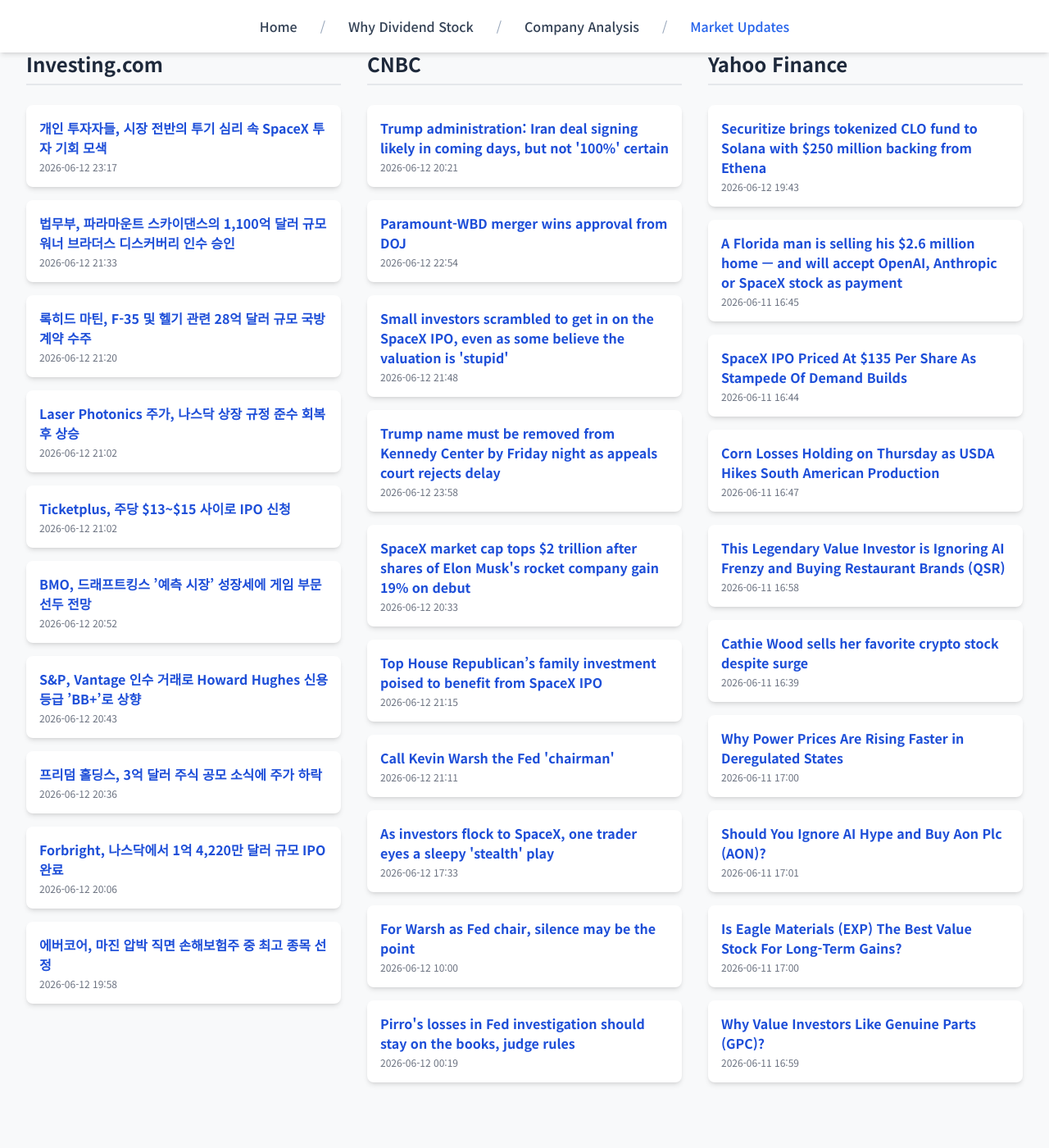
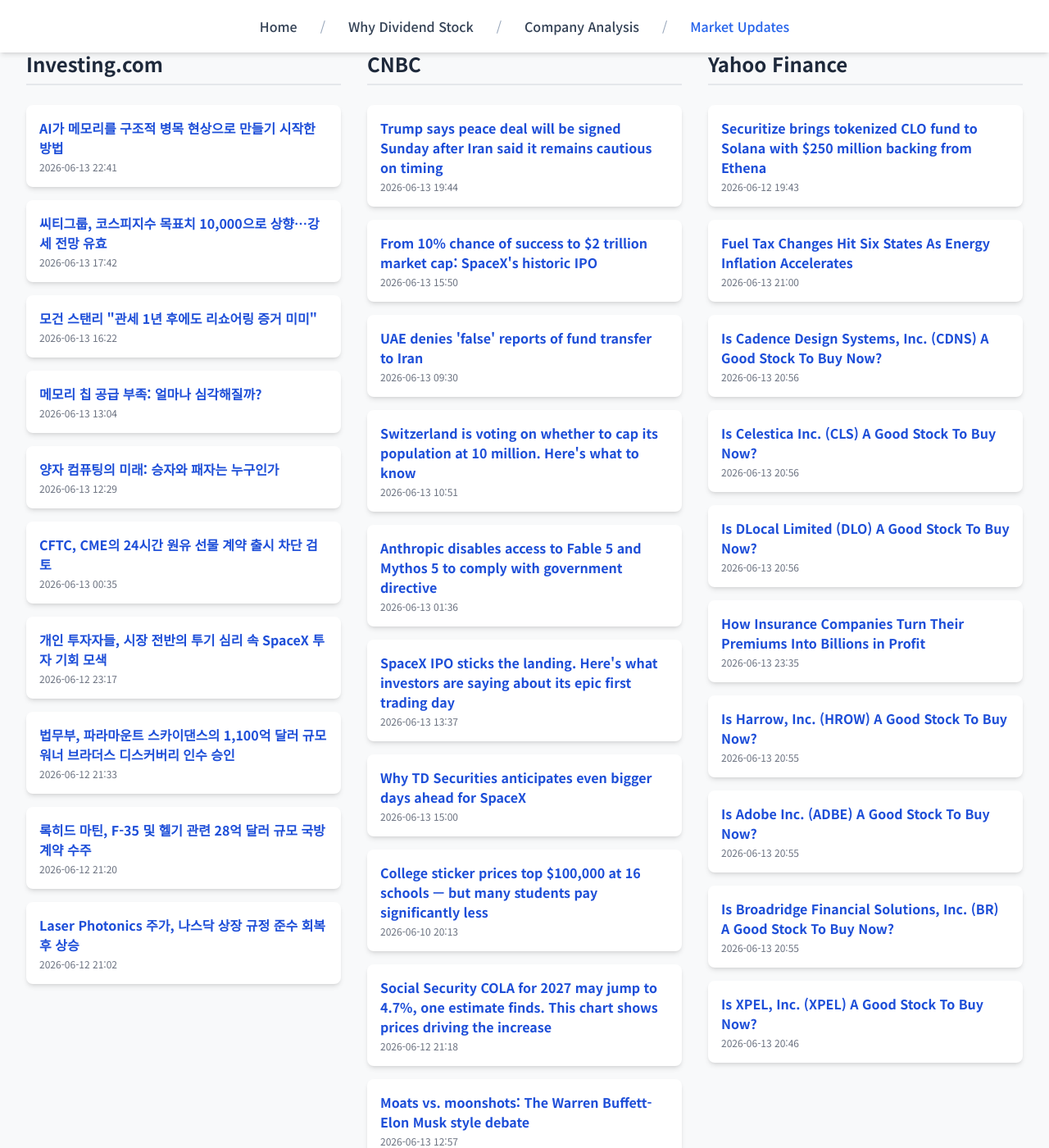
Before and after one commit to Kay-Hwang/my-company-analysis, a Jekyll site: the page built from market-updates.html, in a window 1280 px wide and 1400 px high, scrolled down 214 px. Shown: the whole window at 82% size. Built offline with Jekyll 4.4.1, drawn with Linux system fonts in a browser that asks for light colours; nearby versions of some CDN libraries; a script that is not in the unit is left out; before the commit the page ends 1566 px from its top, so only the background shows below that.

Commit message:
Update daily data

```diff
--- a/_data/latest_data.json
+++ b/_data/latest_data.json
@@ -1,7 +1,43 @@
 {
-  "lastUpdated": "2026년 06월 13일 09:19 KST",
+  "lastUpdated": "2026년 06월 14일 09:04 KST",
   "news": {
     "investing": [
+      {
+        "title": "AI가 메모리를 구조적 병목 현상으로 만들기 시작한 방법",
+        "link": "https://kr.investing.com/news/stock-market-news/article-1983363",
+        "pubDate": "2026-06-13 22:41:10",
+        "summary": "AI가 메모리를 구조적 병목 현상으로 만들기 시작한 방법"
+      },
+      {
+        "title": "씨티그룹, 코스피지수 목표치 10,000으로 상향…강세 전망 유효",
+        "link": "https://kr.investing.com/news/stock-market-news/article-1983359",
+        "pubDate": "2026-06-13 17:42:07",
+        "summary": "씨티그룹, 코스피지수 목표치 10,000으로 상향…강세 전망 유효"
+      },
+      {
+        "title": "모건 스탠리 \"관세 1년 후에도 리쇼어링 증거 미미\"",
+        "link": "https://kr.investing.com/news/stock-market-news/article-1983357",
+        "pubDate": "2026-06-13 16:22:00",
+        "summary": "모건 스탠리 \"관세 1년 후에도 리쇼어링 증거 미미\""
+      },
+      {
+        "title": "메모리 칩 공급 부족: 얼마나 심각해질까?",
+        "link": "https://kr.investing.com/news/stock-market-news/article-1983337",
+        "pubDate": "2026-06-13 13:04:11",
+        "summary": "메모리 칩 공급 부족: 얼마나 심각해질까?"
+      },
+      {
+        "title": "양자 컴퓨팅의 미래: 승자와 패자는 누구인가",
+        "link": "https://kr.investing.com/news/stock-market-news/article-1983334",
+        "pubDate": "2026-06-13 12:29:56",
+        "summary": "양자 컴퓨팅의 미래: 승자와 패자는 누구인가"
+      },
+      {
+        "title": "CFTC, CME의 24시간 원유 선물 계약 출시 차단 검토",
+        "link": "https://kr.investing.com/news/stock-market-news/article-1983243",
+        "pubDate": "2026-06-13 00:35:43",
+        "summary": "CFTC, CME의 24시간 원유 선물 계약 출시 차단 검토"
+      },
       {
         "title": "개인 투자자들, 시장 전반의 투기 심리 속 SpaceX 투자 기회 모색",
         "link": "https://kr.investing.com/news/stock-market-news/article-1983210",
@@ -25,104 +61,68 @@
         "link": "https://kr.investing.com/news/stock-market-news/article-93CH-1983117",
         "pubDate": "2026-06-12 21:02:21",
         "summary": "Laser Photonics 주가, 나스닥 상장 규정 준수 회복 후 상승"
-      },
-      {
-        "title": "Ticketplus, 주당 $13~$15 사이로 IPO 신청",
-        "link": "https://kr.investing.com/news/stock-market-news/article-432SI-1983128",
-        "pubDate": "2026-06-12 21:02:14",
-        "summary": "Ticketplus, 주당 $13~$15 사이로 IPO 신청"
-      },
-      {
-        "title": "BMO, 드래프트킹스 ’예측 시장’ 성장세에 게임 부문 선두 전망",
-        "link": "https://kr.investing.com/news/stock-market-news/article-93CH-1983109",
-        "pubDate": "2026-06-12 20:52:49",
-        "summary": "BMO, 드래프트킹스 ’예측 시장’ 성장세에 게임 부문 선두 전망"
-      },
-      {
-        "title": "S&P, Vantage 인수 거래로 Howard Hughes 신용등급 ’BB+’로 상향",
-        "link": "https://kr.investing.com/news/stock-market-news/article-93CH-1983104",
-        "pubDate": "2026-06-12 20:43:38",
-        "summary": "S&P, Vantage 인수 거래로 Howard Hughes 신용등급 ’BB+’로 상향"
-      },
-      {
-        "title": "프리덤 홀딩스, 3억 달러 주식 공모 소식에 주가 하락",
-        "link": "https://kr.investing.com/news/stock-market-news/article-93CH-1983094",
-        "pubDate": "2026-06-12 20:36:49",
-        "summary": "프리덤 홀딩스, 3억 달러 주식 공모 소식에 주가 하락"
-      },
-      {
-        "title": "Forbright, 나스닥에서 1억 4,220만 달러 규모 IPO 완료",
-        "link": "https://kr.investing.com/news/stock-market-news/article-432SI-1983069",
-        "pubDate": "2026-06-12 20:06:07",
-        "summary": "Forbright, 나스닥에서 1억 4,220만 달러 규모 IPO 완료"
-      },
-      {
-        "title": "에버코어, 마진 압박 직면 손해보험주 중 최고 종목 선정",
-        "link": "https://kr.investing.com/news/stock-market-news/article-93CH-1983046",
-        "pubDate": "2026-06-12 19:58:22",
-        "summary": "에버코어, 마진 압박 직면 손해보험주 중 최고 종목 선정"
       }
     ],
     "cnbc": [
       {
-        "title": "Trump administration: Iran deal signing likely in coming days, but not '100%' certain",
-        "link": "https://www.cnbc.com/2026/06/12/iran-deal-trump-pakistan-sharif.html",
-        "pubDate": "Fri, 12 Jun 2026 20:21:14 GMT",
-        "summary": "A deal to end the Iran war could be signed soon, a senior Trump administration official said, following recent conflicting statements from the warring nations."
+        "title": "Trump says peace deal will be signed Sunday after Iran said it remains cautious on timing",
+        "link": "https://www.cnbc.com/2026/06/13/trump-iran-deal-strait-of-hormuz.html",
+        "pubDate": "Sat, 13 Jun 2026 19:44:44 GMT",
+        "summary": "President Donald Trump posted on Truth Social that a deal to end the war with Iran will be signed on Sunday."
       },
       {
-        "title": "Paramount-WBD merger wins approval from DOJ",
-        "link": "https://www.cnbc.com/2026/06/12/paramount-wbd-merger-approval-doj.html",
-        "pubDate": "Fri, 12 Jun 2026 22:54:06 GMT",
-        "summary": "The DOJ approval is an important milestone for the roughly $110 billion deal, though it could still face legal challenges from state attorneys general."
+        "title": "From 10% chance of success to $2 trillion market cap: SpaceX's historic IPO",
+        "link": "https://www.cnbc.com/2026/06/13/from-10percent-chance-of-success-to-2-trillion-spacexs-historic-ipo.html",
+        "pubDate": "Sat, 13 Jun 2026 15:50:43 GMT",
+        "summary": "After its Nasdaq debut on Friday, SpaceX was the sixth most-valuable U.S. company, despite being a fraction the size by revenue of tech's megacaps."
       },
       {
-        "title": "Small investors scrambled to get in on the SpaceX IPO, even as some believe the valuation is 'stupid'",
-        "link": "https://www.cnbc.com/2026/06/12/small-investors-scrambled-to-get-in-on-the-spacex-ipo-even-as-some-believe-the-valuation-is-stupid.html",
-        "pubDate": "Fri, 12 Jun 2026 21:48:59 GMT",
-        "summary": "SpaceX set a fixed price of $135 per share in the leadup to its IPO on Friday, placing its valuation at $1.77 trillion. Shares rallied more than 25%."
+        "title": "UAE denies 'false' reports of fund transfer to Iran",
+        "link": "https://www.cnbc.com/2026/06/13/uae-denies-false-reports-of-fund-transfer-to-iran.html",
+        "pubDate": "Sat, 13 Jun 2026 09:30:18 GMT",
+        "summary": "The statement follows a Reuters report that the UAE has agreed to unlock billions of dollars of frozen funds for Iran."
       },
       {
-        "title": "Trump name must be removed from Kennedy Center by Friday night as appeals court rejects delay",
-        "link": "https://www.cnbc.com/2026/06/12/trump-loses-kennedy-center-name.html",
-        "pubDate": "Fri, 12 Jun 2026 23:58:41 GMT",
-        "summary": "President Donald Trump had asked a federal appeals court to suspend a lower-court order that his name before removed from the performing arts center."
+        "title": "Switzerland is voting on whether to cap its population at 10 million. Here's what to know",
+        "link": "https://www.cnbc.com/2026/06/13/switzerland-population-cap-referendum-immigration.html",
+        "pubDate": "Sat, 13 Jun 2026 10:51:08 GMT",
+        "summary": "Switzerland votes on a population cap that could tighten immigration and put its EU free-movement agreement under pressure."
       },
       {
-        "title": "SpaceX market cap tops $2 trillion after shares of Elon Musk's rocket company gain 19% on debut",
-        "link": "https://www.cnbc.com/2026/06/12/spacex-stock-jumps-2-trillion.html",
-        "pubDate": "Fri, 12 Jun 2026 20:33:52 GMT",
-        "summary": "SpaceX shares soared on Friday as trading commenced on the Nasdaq."
+        "title": "Anthropic disables access to Fable 5 and Mythos 5 to comply with government directive",
+        "link": "https://www.cnbc.com/2026/06/12/anthropic-disables-access-to-fable-5-and-mythos-5-to-comply-with-government-directive.html",
+        "pubDate": "Sat, 13 Jun 2026 01:36:34 GMT",
+        "summary": "Anthropic said it disabled access to its Fable 5 and Mythos 5 models to comply with an export control directive from the U.S. government."
       },
       {
-        "title": "Top House Republican’s family investment poised to benefit from SpaceX IPO",
-        "link": "https://www.cnbc.com/2026/06/12/lisa-mcclain-spacex-ipo-xai-investment-congress.html",
-        "pubDate": "Fri, 12 Jun 2026 21:15:28 GMT",
-        "summary": "Republican Rep. Lisa McClain’s husband bought up to $250,000 in Elon Musk’s xAI before it was folded into SpaceX ahead of its IPO."
+        "title": "SpaceX IPO sticks the landing. Here's what investors are saying about its epic first trading day",
+        "link": "https://www.cnbc.com/2026/06/13/spacex-ipo-sticks-the-landing-heres-what-investors-are-saying-about-its-epic-first-trading-day.html",
+        "pubDate": "Sat, 13 Jun 2026 13:37:31 GMT",
+        "summary": "Despite a large retail allocation and huge volume, volatility was moderate"
       },
       {
-        "title": "Call Kevin Warsh the Fed 'chairman'",
-        "link": "https://www.cnbc.com/2026/06/12/fed-kevin-warsh-chairman-title.html",
-        "pubDate": "Fri, 12 Jun 2026 21:11:46 GMT",
-        "summary": "Kevin Warsh's two immediate predecessors preferred to be called the Fed \"chair.\" For Warsh, it's \"chairman\" of the Federal Reserve."
+        "title": "Why TD Securities anticipates even bigger days ahead for SpaceX",
+        "link": "https://www.cnbc.com/2026/06/13/spacex-surges-but-bigger-days-are-ahead-td-securities-.html",
+        "pubDate": "Sat, 13 Jun 2026 15:00:01 GMT",
+        "summary": "Peter Haynes, TD Securities' head of index and market structure, suggests SpaceX's public debut is only a small part of the larger SpaceX timeline."
       },
       {
-        "title": "As investors flock to SpaceX, one trader eyes a sleepy 'stealth' play",
-        "link": "https://www.cnbc.com/2026/06/12/as-investors-flock-to-spacex-one-trader-eyes-a-sleepy-stealth-play.html",
-        "pubDate": "Fri, 12 Jun 2026 17:33:56 GMT",
-        "summary": "If you're looking for something a little more terrestrial, there's one stock that investors are overlooking."
+        "title": "College sticker prices top $100,000 at 16 schools — but many students pay significantly less",
+        "link": "https://www.cnbc.com/2026/06/10/college-six-figure-sticker-price.html",
+        "pubDate": "Wed, 10 Jun 2026 20:13:37 GMT",
+        "summary": "The cost of attendance at a growing number of colleges is now more than six figures a year, according to data from The Princeton Review."
       },
       {
-        "title": "For Warsh as Fed chair, silence may be the point",
-        "link": "https://www.cnbc.com/2026/06/12/warsh-fed-chair-interest-rates.html",
-        "pubDate": "Fri, 12 Jun 2026 10:00:01 GMT",
-        "summary": "Kevin Warsh will hold his first Fed meeting, giving markets the first public look at how he'll communicate as chair of the Federal Reserve."
+        "title": "Social Security COLA for 2027 may jump to 4.7%, one estimate finds. This chart shows prices driving the increase",
+        "link": "https://www.cnbc.com/2026/06/12/social-security-cola-2027-inflation-estimate.html",
+        "pubDate": "Fri, 12 Jun 2026 21:18:06 GMT",
+        "summary": "As inflation climbs, Social Security beneficiaries may see a higher cost-of-living adjustment in 2027. Here's which costs spiked most over the past 12 months."
       },
       {
-        "title": "Pirro's losses in Fed investigation should stay on the books, judge rules",
-        "link": "https://www.cnbc.com/2026/06/11/pirro-fed-jerome-powell.html",
-        "pubDate": "Fri, 12 Jun 2026 00:19:38 GMT",
-        "summary": "In a scathing ruling, Judge James Boasberg denied U.S. Attorney for the District of Columbia Jeanine Pirro's request to vacate his earlier orders."
+        "title": "Moats vs. moonshots: The Warren Buffett-Elon Musk style debate",
+        "link": "https://www.cnbc.com/2026/06/13/moats-vs-moonshots-the-warren-buffett-elon-musk-style-debate.html",
+        "pubDate": "Sat, 13 Jun 2026 12:57:53 GMT",
+        "summary": "In 2018, Warren Buffett and Elon Musk indirectly debated a key question that persists for modern investors."
       }
     ],
     "yahoo": [
@@ -133,58 +133,58 @@
         "summary": "Securitize brings tokenized CLO fund to Solana with $250 million backing from Ethena"
       },
       {
-        "title": "A Florida man is selling his $2.6 million home — and will accept OpenAI, Anthropic or SpaceX stock as payment",
-        "link": "https://finance.yahoo.com/markets/stocks/articles/florida-man-selling-2-6-164500038.html",
-        "pubDate": "2026-06-11T16:45:00Z",
-        "summary": "A Florida man is selling his $2.6 million home — and will accept OpenAI, Anthropic or SpaceX stock as payment"
+        "title": "Fuel Tax Changes Hit Six States As Energy Inflation Accelerates",
+        "link": "https://finance.yahoo.com/sectors/energy/articles/fuel-tax-changes-hit-six-210000819.html",
+        "pubDate": "2026-06-13T21:00:00Z",
+        "summary": "Fuel Tax Changes Hit Six States As Energy Inflation Accelerates"
       },
       {
-        "title": "SpaceX IPO Priced At $135 Per Share As Stampede Of Demand Builds",
-        "link": "https://www.investors.com/news/spacex-ipo-spcx-stock-oversubscribed/?src=A00220&yptr=yahoo",
-        "pubDate": "2026-06-11T16:44:39Z",
-        "summary": "SpaceX IPO Priced At $135 Per Share As Stampede Of Demand Builds"
+        "title": "Is Cadence Design Systems, Inc. (CDNS) A Good Stock To Buy Now?",
+        "link": "https://finance.yahoo.com/markets/stocks/articles/cadence-design-systems-inc-cdns-205647025.html",
+        "pubDate": "2026-06-13T20:56:47Z",
+        "summary": "Is Cadence Design Systems, Inc. (CDNS) A Good Stock To Buy Now?"
       },
       {
-        "title": "Corn Losses Holding on Thursday as USDA Hikes South American Production",
-        "link": "https://finance.yahoo.com/markets/commodities/articles/corn-losses-holding-thursday-usda-164717769.html",
-        "pubDate": "2026-06-11T16:47:17Z",
-        "summary": "Corn Losses Holding on Thursday as USDA Hikes South American Production"
+        "title": "Is Celestica Inc. (CLS) A Good Stock To Buy Now?",
+        "link": "https://finance.yahoo.com/markets/stocks/articles/celestica-inc-cls-good-stock-205626381.html",
+        "pubDate": "2026-06-13T20:56:26Z",
+        "summary": "Is Celestica Inc. (CLS) A Good Stock To Buy Now?"
       },
       {
-        "title": "This Legendary Value Investor is Ignoring AI Frenzy and Buying Restaurant Brands (QSR)",
-        "link": "https://finance.yahoo.com/markets/stocks/articles/legendary-value-investor-ignoring-ai-165827302.html",
-        "pubDate": "2026-06-11T16:58:27Z",
-        "summary": "This Legendary Value Investor is Ignoring AI Frenzy and Buying Restaurant Brands (QSR)"
+        "title": "Is DLocal Limited (DLO) A Good Stock To Buy Now?",
+        "link": "https://finance.yahoo.com/markets/stocks/articles/dlocal-limited-dlo-good-stock-205611908.html",
+        "pubDate": "2026-06-13T20:56:11Z",
+        "summary": "Is DLocal Limited (DLO) A Good Stock To Buy Now?"
       },
       {
-        "title": "Cathie Wood sells her favorite crypto stock despite surge",
-        "link": "https://finance.yahoo.com/markets/stocks/articles/cathie-wood-sells-her-favorite-163934760.html",
-        "pubDate": "2026-06-11T16:39:34Z",
-        "summary": "Cathie Wood sells her favorite crypto stock despite surge"
+        "title": "How Insurance Companies Turn Their Premiums Into Billions in Profit",
+        "link": "https://finance.yahoo.com/markets/stocks/articles/insurance-companies-turn-premiums-billions-233500726.html",
+        "pubDate": "2026-06-13T23:35:00Z",
+        "summary": "How Insurance Companies Turn Their Premiums Into Billions in Profit"
       },
       {
-        "title": "Why Power Prices Are Rising Faster in Deregulated States",
-        "link": "https://finance.yahoo.com/sectors/energy/articles/why-power-prices-rising-faster-170000664.html",
-        "pubDate": "2026-06-11T17:00:00Z",
-        "summary": "Why Power Prices Are Rising Faster in Deregulated States"
+        "title": "Is Harrow, Inc. (HROW) A Good Stock To Buy Now?",
+        "link": "https://finance.yahoo.com/markets/stocks/articles/harrow-inc-hrow-good-stock-205557543.html",
+        "pubDate": "2026-06-13T20:55:57Z",
+        "summary": "Is Harrow, Inc. (HROW) A Good Stock To Buy Now?"
       },
       {
-        "title": "Should You Ignore AI Hype and Buy Aon Plc (AON)?",
-        "link": "https://finance.yahoo.com/markets/stocks/articles/ignore-ai-hype-buy-aon-170128575.html",
-        "pubDate": "2026-06-11T17:01:28Z",
-        "summary": "Should You Ignore AI Hype and Buy Aon Plc (AON)?"
+        "title": "Is Adobe Inc. (ADBE) A Good Stock To Buy Now?",
+        "link": "https://finance.yahoo.com/markets/stocks/articles/adobe-inc-adbe-good-stock-205543314.html",
+        "pubDate": "2026-06-13T20:55:43Z",
+        "summary": "Is Adobe Inc. (ADBE) A Good Stock To Buy Now?"
       },
       {
-        "title": "Is Eagle Materials (EXP) The Best Value Stock For Long-Term Gains?",
-        "link": "https://finance.yahoo.com/markets/stocks/articles/eagle-materials-exp-best-value-170041309.html",
-        "pubDate": "2026-06-11T17:00:41Z",
-        "summary": "Is Eagle Materials (EXP) The Best Value Stock For Long-Term Gains?"
+        "title": "Is Broadridge Financial Solutions, Inc. (BR) A Good Stock To Buy Now?",
+        "link": "https://finance.yahoo.com/markets/stocks/articles/broadridge-financial-solutions-inc-br-205530356.html",
+        "pubDate": "2026-06-13T20:55:30Z",
+        "summary": "Is Broadridge Financial Solutions, Inc. (BR) A Good Stock To Buy Now?"
       },
       {
-        "title": "Why Value Investors Like Genuine Parts (GPC)?",
-        "link": "https://finance.yahoo.com/markets/stocks/articles/why-value-investors-genuine-parts-165929495.html",
-        "pubDate": "2026-06-11T16:59:29Z",
-        "summary": "Why Value Investors Like Genuine Parts (GPC)?"
+        "title": "Is XPEL, Inc. (XPEL) A Good Stock To Buy Now?",
+        "link": "https://finance.yahoo.com/markets/stocks/articles/xpel-inc-xpel-good-stock-204606800.html",
+        "pubDate": "2026-06-13T20:46:06Z",
+        "summary": "Is XPEL, Inc. (XPEL) A Good Stock To Buy Now?"
       }
     ]
   }
```
